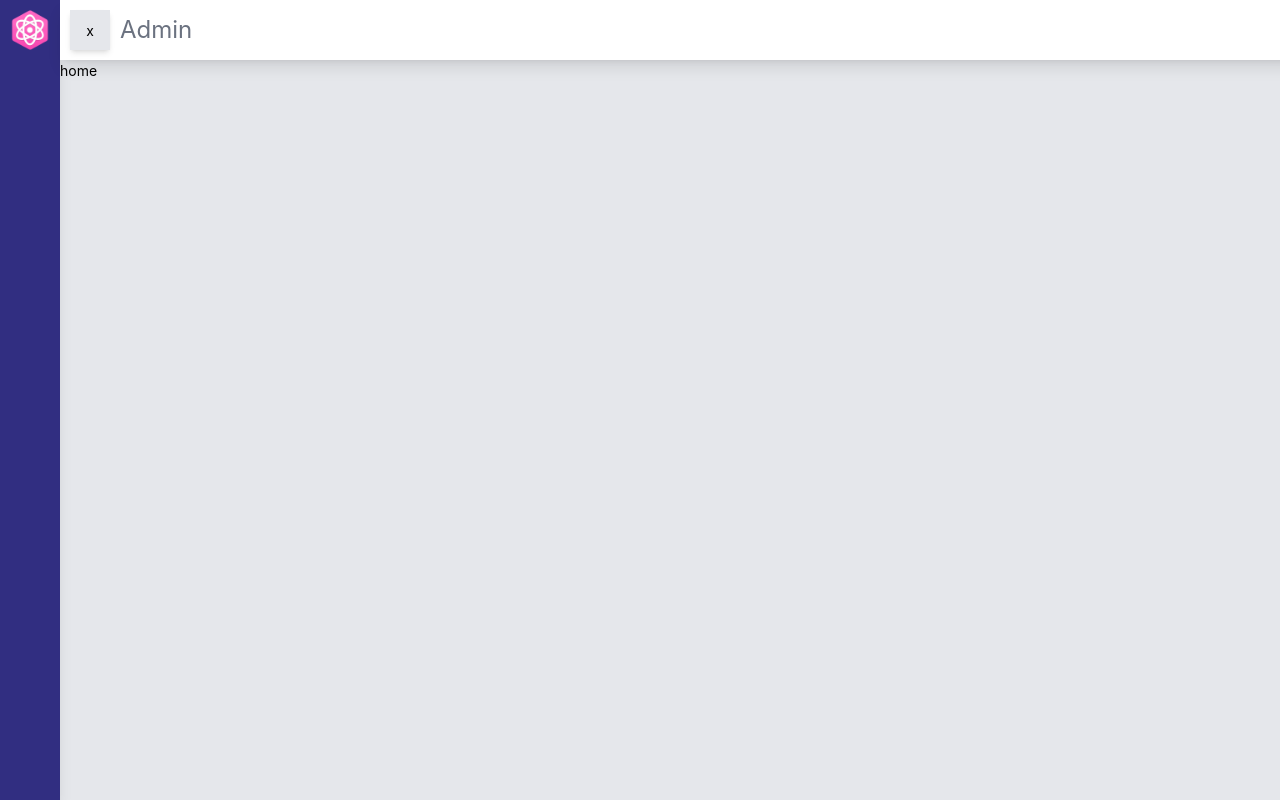
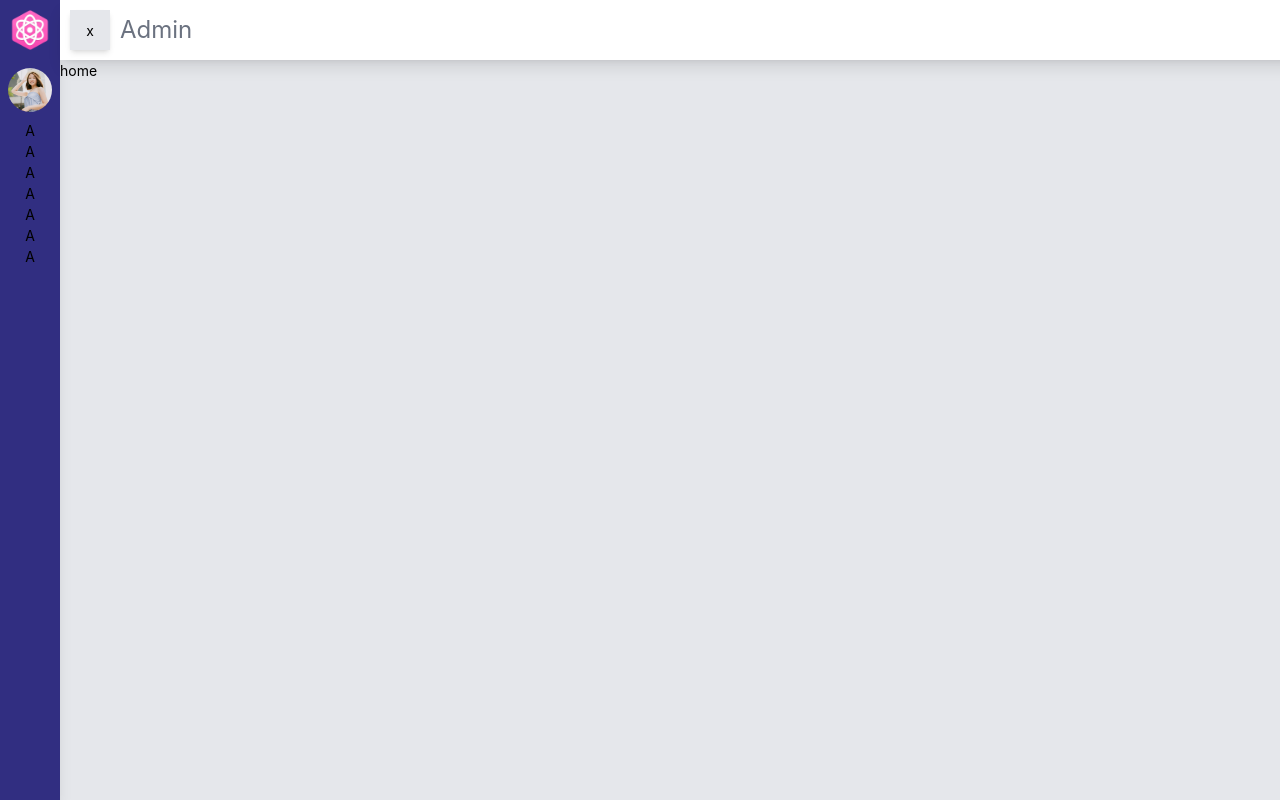
Before and after one commit to Henrique0498/admin-system, a Next.js app: page / in a window 1280 px wide. Built offline with nearby package versions, Linux system fonts and the light colour scheme.

Commit message:
Update  - Siderbar
Adicionei a foto de usuario na sideBar.

```diff
--- a/src/components/SideBar/index.tsx
+++ b/src/components/SideBar/index.tsx
@@ -11,6 +11,29 @@ const SideBar = () => {
         <Image src="/img/icon-192.png" width={40} height={40} />
         {menu && <h2>Adm System</h2>}
       </div>
+
+      <div className="user transition-all">
+        <div className="userPhoto transition-all">
+          <div className="photo transition-all">
+            <Image
+              src="/img/user/profile.jpg"
+              layout="fill"
+              objectFit="cover"
+            />
+          </div>
+        </div>
+        {menu && <h2>Amanda</h2>}
+      </div>
+
+      <ul>
+        <li>A</li>
+        <li>A</li>
+        <li>A</li>
+        <li>A</li>
+        <li>A</li>
+        <li>A</li>
+        <li>A</li>
+      </ul>
     </S.Container>
   )
 }
--- a/src/components/SideBar/styles.ts
+++ b/src/components/SideBar/styles.ts
@@ -23,5 +23,32 @@ export const Container = styled('nav')<ContainerProps>`
         font-size: 16px;
       }
     }
+
+    .user {
+      display: flex;
+      align-items: center;
+      width: ${menu ? '250' : '60'}px;
+      flex-direction: ${menu ? 'column' : 'row'};
+      min-height: 60px;
+
+      .userPhoto {
+        width: 100%;
+        display: flex;
+        justify-content: center;
+        padding: ${menu ? '10' : '0'}px 0;
+      }
+
+      .photo {
+        width: ${menu ? '80' : '44'}px;
+        height: ${menu ? '80' : '44'}px;
+        position: relative;
+        overflow: hidden;
+        border-radius: 50%;
+      }
+    }
   `}
+
+  display: flex;
+  flex-direction: column;
+  align-items: center;
 `
```
Also changed, not shown: public/img/user/profile.jpg (added).
